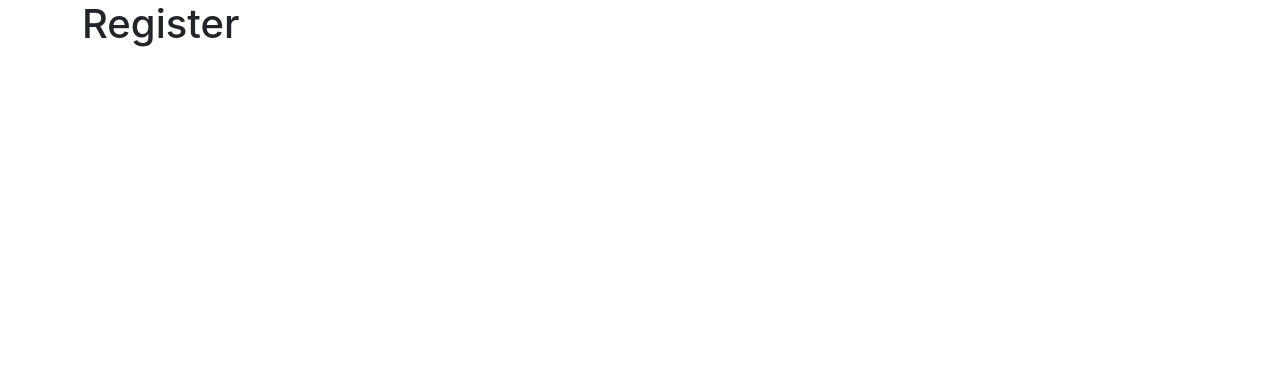
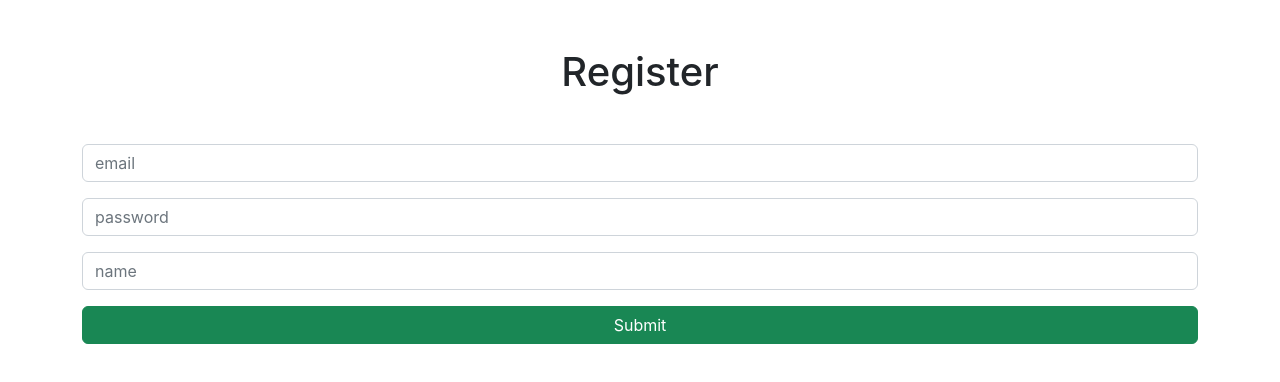
Before and after one commit to Mateusz-11/Registration-Login-system-PERN-JWT, a React (Create React App) app in the folder client/: page /register in a window 1280 px wide. Shown: the top 382 px of the page. Built offline with nearby package versions, Linux system fonts and the light colour scheme.

Commit message:
Build Register Component

```diff
--- a/client/src/App.js
+++ b/client/src/App.js
@@ -3,7 +3,6 @@
 import {
 	BrowserRouter as Router,
 	Route,
-	Redirect,
 	Routes,
 	Navigate,
 } from "react-router-dom";
--- a/client/src/components/Register.js
+++ b/client/src/components/Register.js
@@ -1,9 +1,79 @@
-import React from "react";
+import React, { useState } from "react";
 
-const Register = () => {
+const Register = ({ setAuth }) => {
+	const [inputs, setInputs] = useState({
+		email: "",
+		password: "",
+		name: "",
+	});
+
+	const { email, password, name } = inputs;
+
+	const onChange = (e) => {
+		setInputs({ ...inputs, [e.target.name]: e.target.value });
+	};
+
+	const onSubmitForm = async (e) => {
+		e.preventDefault();
+
+		try {
+			const body = { email, password, name };
+			const response = await fetch("http://localhost:5000/auth/register", {
+				method: "POST",
+				headers: {
+					"Content-type": "application/json",
+				},
+				body: JSON.stringify(body),
+			});
+
+			const parseRes = await response.json();
+
+			// console.log(parseRes)
+			if (parseRes.jwtToken) {
+				localStorage.setItem("token", parseRes.jwtToken);
+				setAuth(true);
+				// toast.success("Register Successfully");
+			} else {
+				setAuth(false);
+				// toast.error(parseRes);
+			}
+		} catch (err) {
+			console.error(err.message);
+		}
+	};
+
 	return (
 		<>
-			<h1>Register</h1>
+			<h1 className='text-center my-5'>Register</h1>
+			<form onSubmit={onSubmitForm}>
+				<input
+					type='email'
+					name='email'
+					placeholder='email'
+					className='form-control my-3'
+					value={email}
+					onChange={(e) => onChange(e)}
+				/>
+				<input
+					type='password'
+					name='password'
+					placeholder='password'
+					className='form-control my-3'
+					value={password}
+					onChange={(e) => onChange(e)}
+				/>
+				<input
+					type='text'
+					name='name'
+					placeholder='name'
+					className='form-control my-3'
+					value={name}
+					onChange={(e) => onChange(e)}
+				/>
+				<div className='d-grid'>
+					<button className='btn btn-success btn-block'>Submit</button>
+				</div>
+			</form>
 		</>
 	);
 };
```
